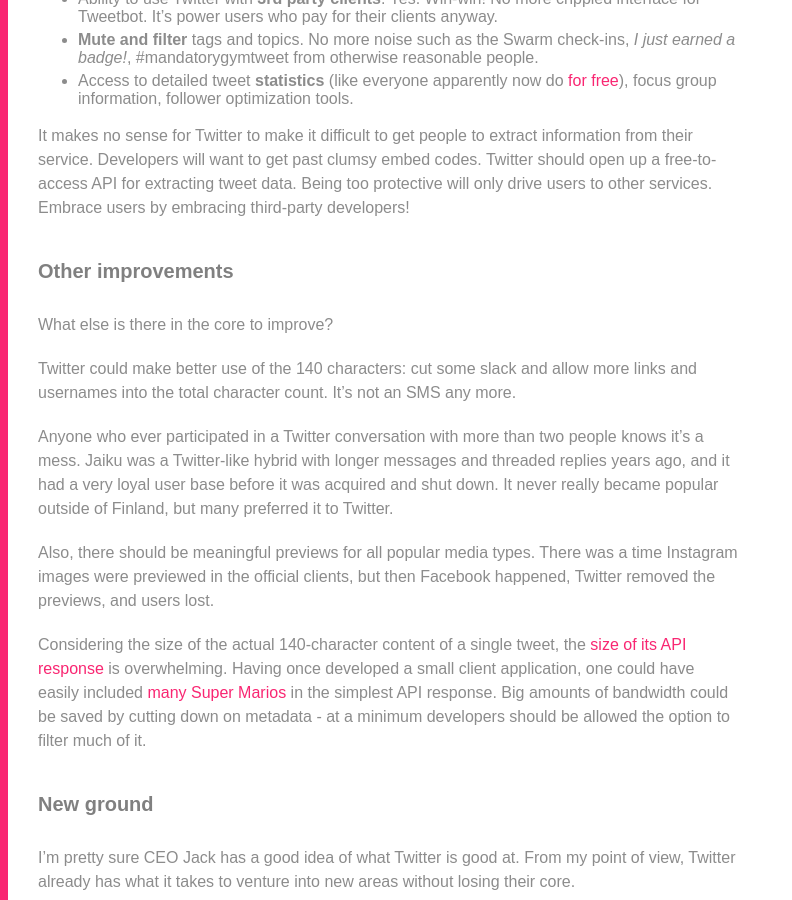
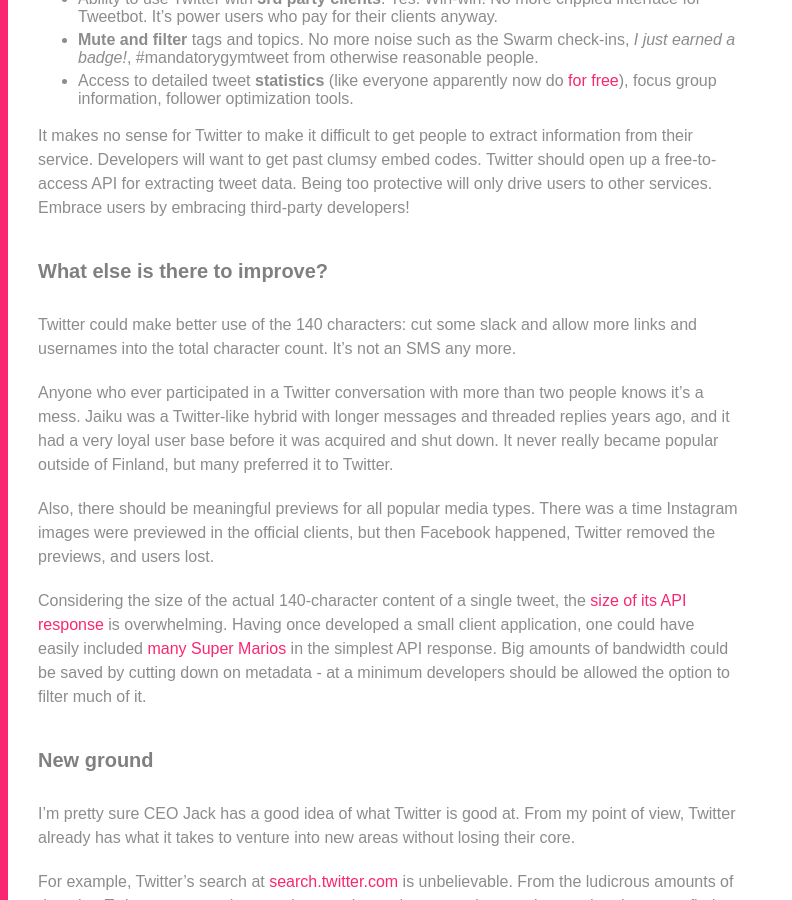
Before and after one commit to mieky/mieky.github.io, a Jekyll site: the page built from _posts/2016-01-06-pay-attention-twitter.md, in a window 1280 px wide and 900 px high, scrolled down 2691 px. Shown: the whole window, without its empty margins (0-792 px from the left). Built offline with Jekyll 4.4.1, drawn with Linux system fonts in a browser that asks for light colours; Markdown is read by kramdown in place of the engine named in the settings.

Commit message:
Remove noise

```diff
--- a/_posts/2016-01-06-pay-attention-twitter.md
+++ b/_posts/2016-01-06-pay-attention-twitter.md
@@ -55,9 +55,7 @@ Back to where we were. What would paying get one, then?
 
 It makes no sense for Twitter to make it difficult to get people to extract information from their service. Developers will want to get past clumsy embed codes. Twitter should open up a free-to-access API for extracting tweet data. Being too protective will only drive users to other services. Embrace users by embracing third-party developers!
 
-### Other improvements
-
-What else is there in the core to improve?
+### What else is there to improve?
 
 Twitter could make better use of the 140 characters: cut some slack and allow more links and usernames into the total character count. It's not an SMS any more.
 
```
